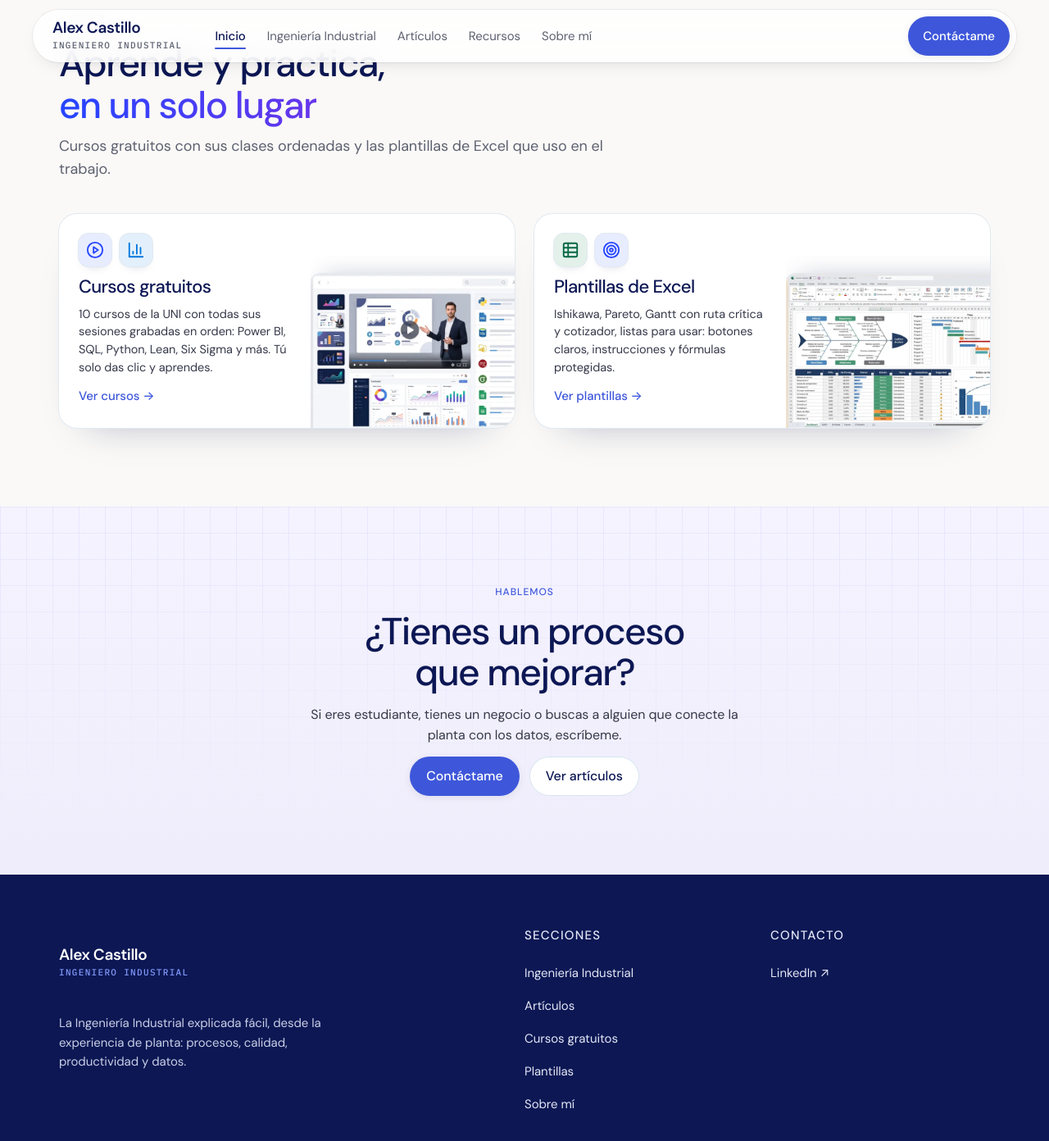
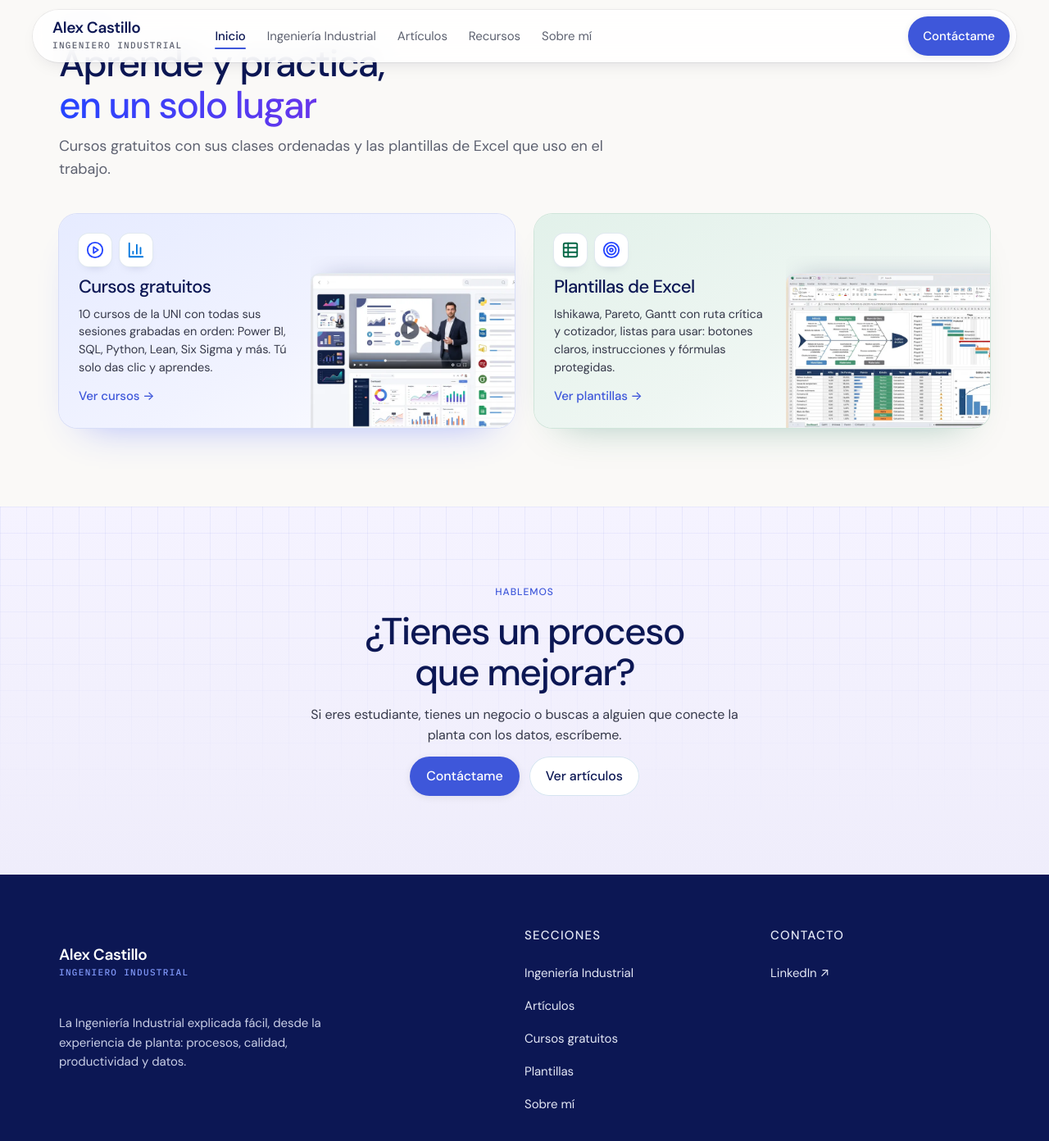
Before and after one commit to AlexCastilloFar/AlexCastilloFar.github.io, a Jekyll site: the page built from index.html, in a window 1280 px wide and 1400 px high, scrolled down 3912 px. Shown: the top 1392 px of the window at 82% size. Built offline with Jekyll 4.4.1, drawn with Linux system fonts in a browser that asks for light colours.

Commit message:
Tarjetas claras con degradado suave (pendiente de aprobación)
Co-Authored-By: Claude Opus 5.5 <noreply@anthropic.com>
Claude-Session: https://claude.ai/code/session_01PDpecnC4qJskpxKXANRDtd

```diff
--- a/assets/css/style.css
+++ b/assets/css/style.css
@@ -1369,3 +1369,10 @@ body:not(.s-inicio):not(.l-post):not(.s-plantillas):not(.s-ingenieria) main{back
   .ap-img{grid-column:1;grid-row:auto;height:170px;margin-inline:0 -22px}
   .ap-link{margin-bottom:4px}
 }
+/* Tarjetas claras con degradado suave para que se distingan del fondo */
+.ap-card:nth-child(1){background:linear-gradient(150deg,#e6ebff 0%,#f1f3ff 55%,#fff 100%);box-shadow:0 0 0 1px #d8def8,0 24px 48px -32px rgba(37,69,255,.45)}
+.ap-card:nth-child(2){background:linear-gradient(150deg,#e2f1ea 0%,#eef6f2 55%,#fff 100%);box-shadow:0 0 0 1px #cfe5da,0 24px 48px -32px rgba(4,102,69,.4)}
+.ap-ico .ico-box{background:#fff}
+.rc-light{background:linear-gradient(140deg,#e3f1ea 0%,#eef1ff 55%,#f3efff 100%);box-shadow:0 0 0 1px #d8e3ef,0 24px 48px -32px rgba(12,23,84,.35)}
+.rc-light .rc-marco.claro{background:rgba(255,255,255,.6)}
+.rc-light .rc-k.verde{background:#fff}
```
